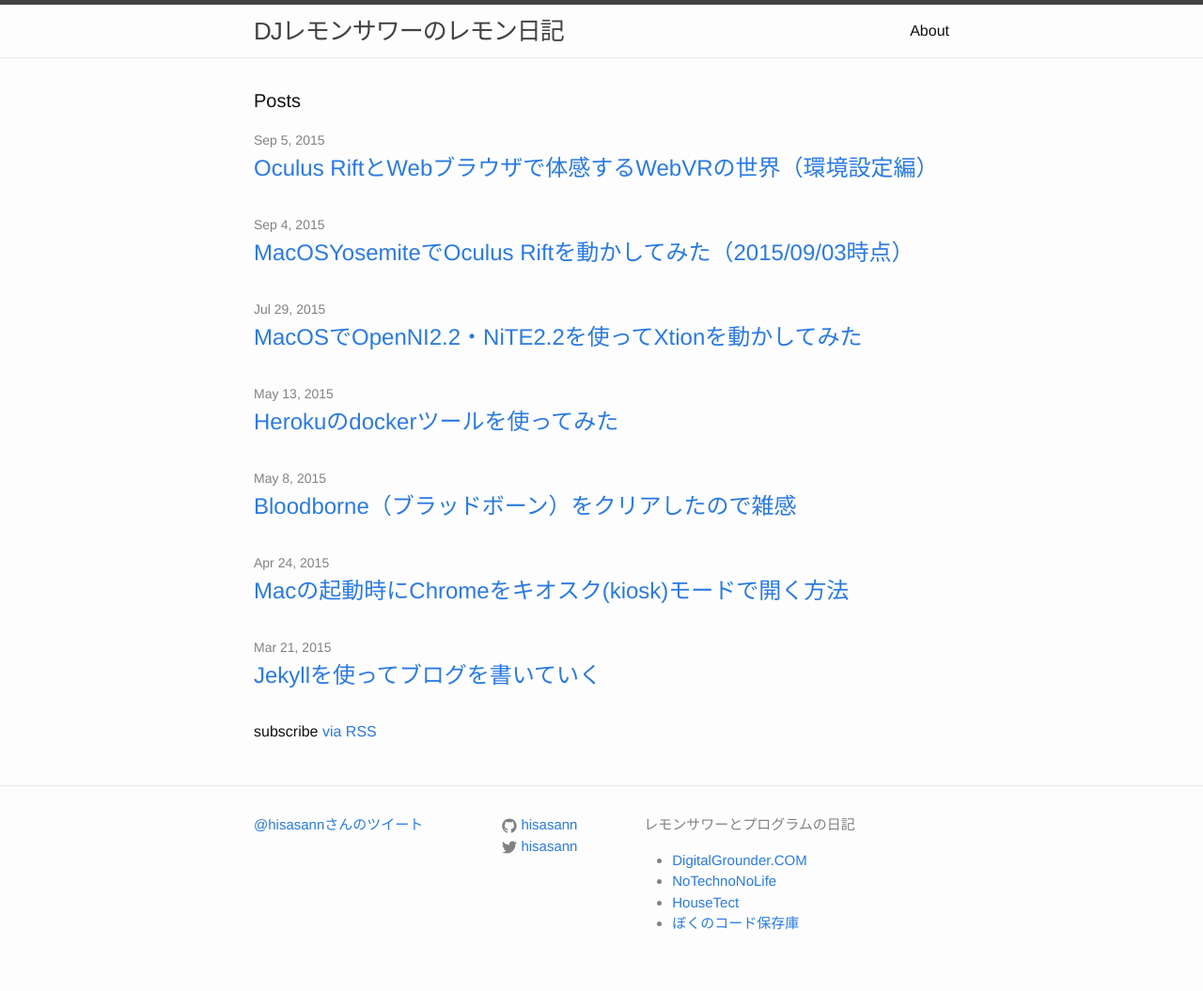
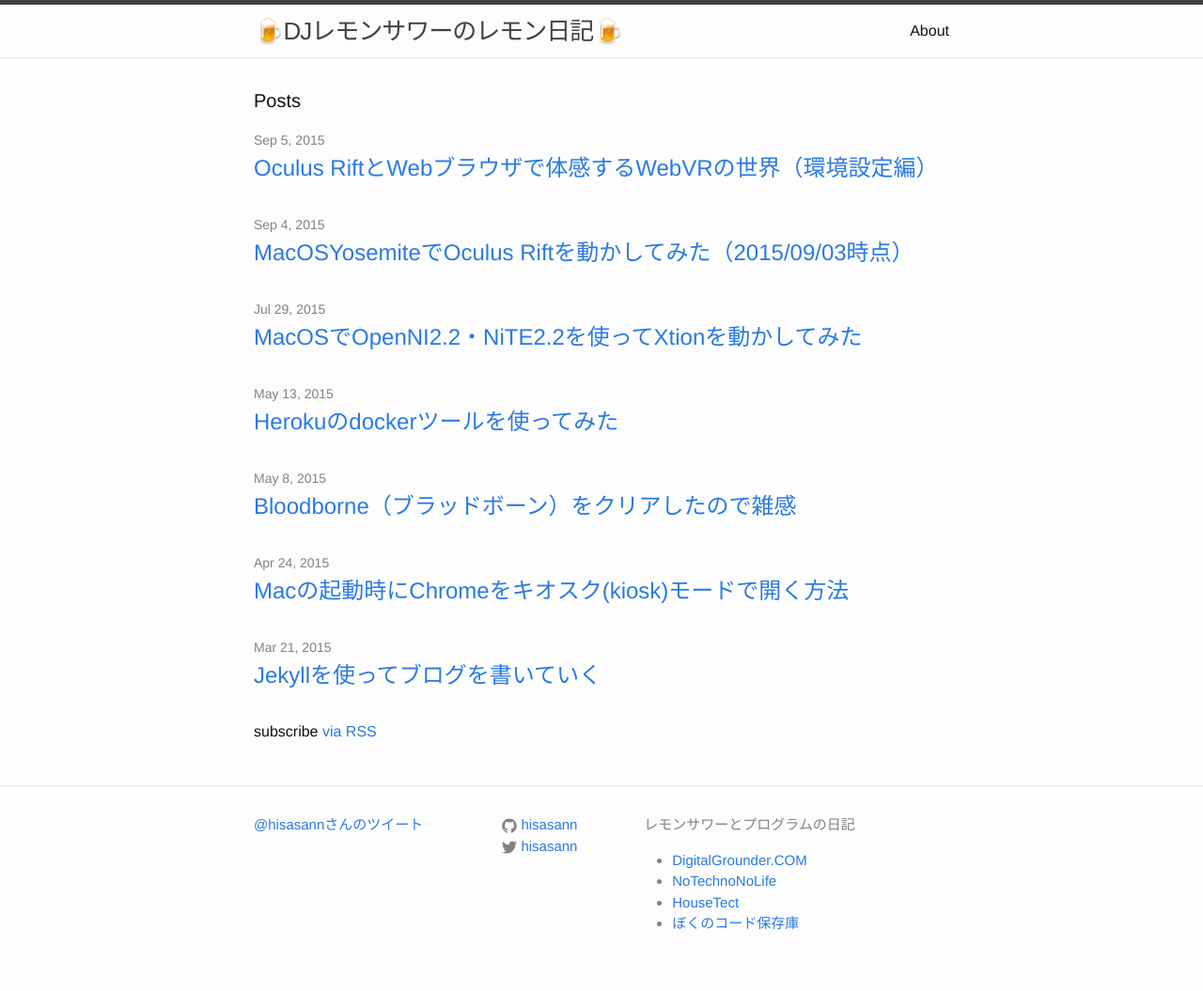
Before and after one commit to hisasann/hisasann.github.io, a Jekyll site: the page built from index.html, in a window 1280 px wide. Shown: the whole page at 94% size. Built offline with Jekyll 4.4.1, drawn with Linux system fonts in a browser that asks for light colours; Markdown is read by kramdown in place of the engine named in the settings; the list of posts is cut into pages by our own code; comment, search, counter and statistics services are not loaded.

Commit message:
added beer icon

```diff
--- a/_includes/header.html
+++ b/_includes/header.html
@@ -2,7 +2,7 @@
 
   <div class="wrapper">
 
-    <a class="site-title" href="{{ site.baseurl }}/">{{ site.title }}</a>
+    <a class="site-title" href="{{ site.baseurl }}/">🍺{{ site.title }}🍺</a>
 
     <nav class="site-nav">
       <a href="#" class="menu-icon">
```
